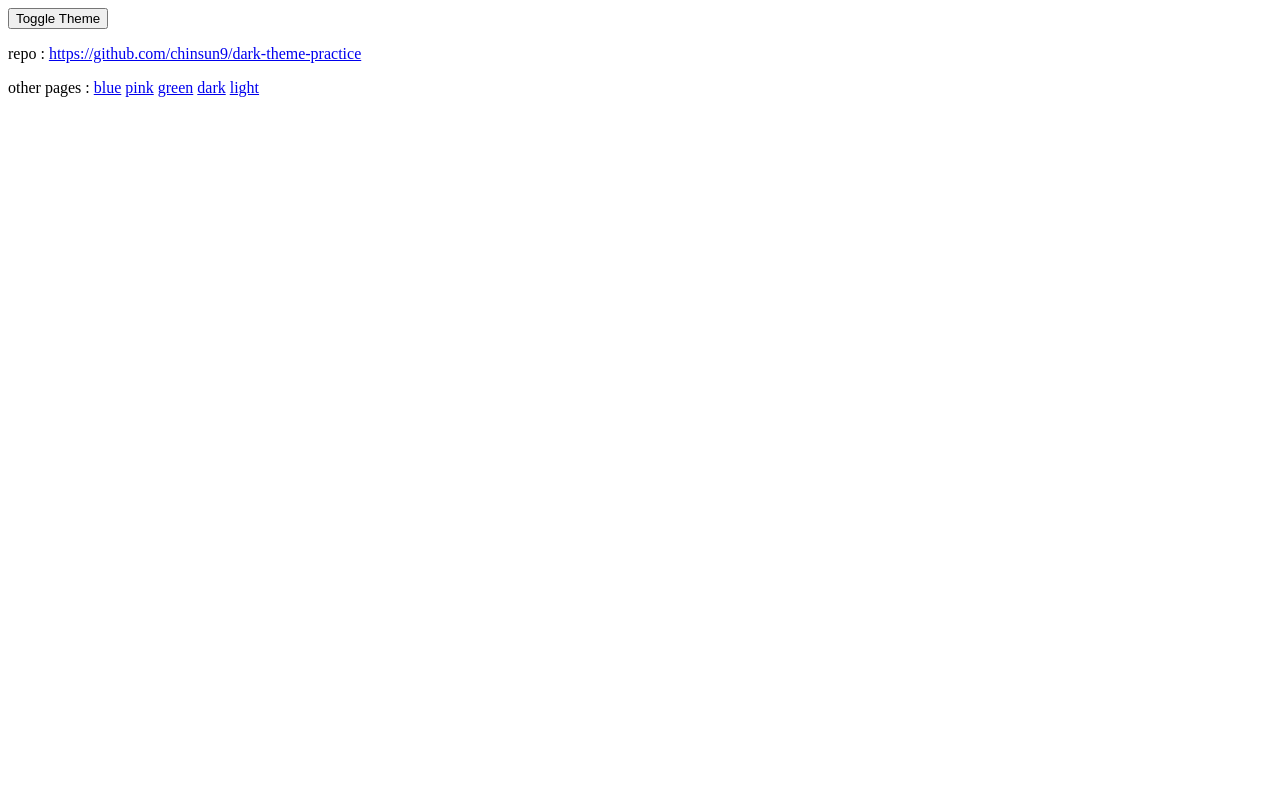
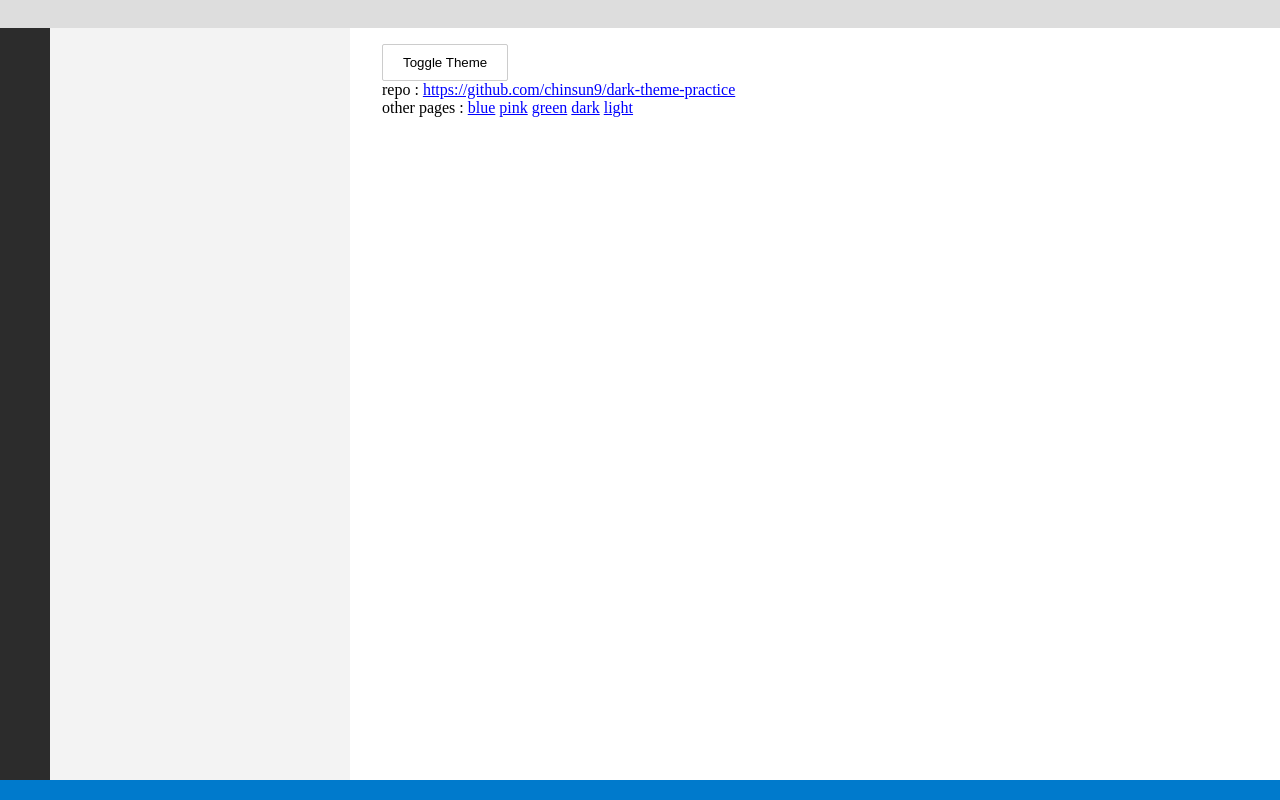
Before and after one commit to chinsun9/dark-theme-practice, a plain HTML site: page index.html in a window 1280 px wide. Drawn offline with Linux system fonts and the light colour scheme; the site is published under a folder, as on GitHub Pages, so addresses that start at the root find nothing.

Commit message:
fix: path

```diff
--- a/index.html
+++ b/index.html
@@ -8,8 +8,8 @@
       rel="icon"
       href="https://cdn.jsdelivr.net/gh/chinsun9/chinsun9.github.io@master/img/favicon-bold-color201202.svg?"
     />
-    <link rel="stylesheet" href="/style.css" />
-    <script src="/index.js"></script>
+    <link rel="stylesheet" href="./style.css" />
+    <script src="./index.js"></script>
     <title>Theme Practice</title>
   </head>
   <body>
@@ -28,11 +28,11 @@
         </p>
         <p>
           other pages :
-          <a href="/otherPages/blue.html">blue</a>
-          <a href="/otherPages/pink.html">pink</a>
-          <a href="/otherPages/green.html">green</a>
-          <a href="/otherPages/dark.html">dark</a>
-          <a href="/otherPages/light.html">light</a>
+          <a href="./otherPages/blue.html">blue</a>
+          <a href="./otherPages/pink.html">pink</a>
+          <a href="./otherPages/green.html">green</a>
+          <a href="./otherPages/dark.html">dark</a>
+          <a href="./otherPages/light.html">light</a>
         </p>
       </div>
     </main>
```
Also changed, not shown: otherPages/blue.html (+1 -1 lines), otherPages/dark.html (+1 -1 lines), otherPages/green.html (+1 -1 lines), otherPages/light.html (+1 -1 lines), otherPages/pink.html (+1 -1 lines).
